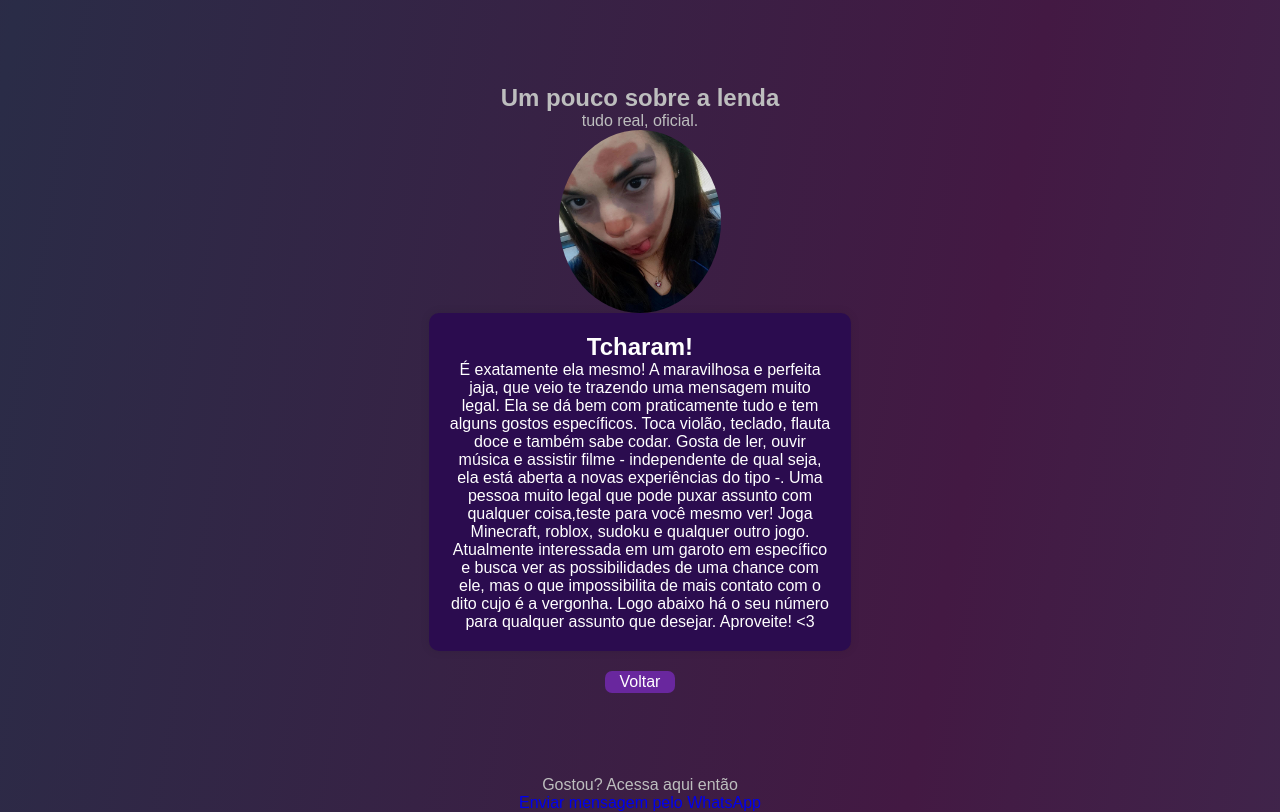
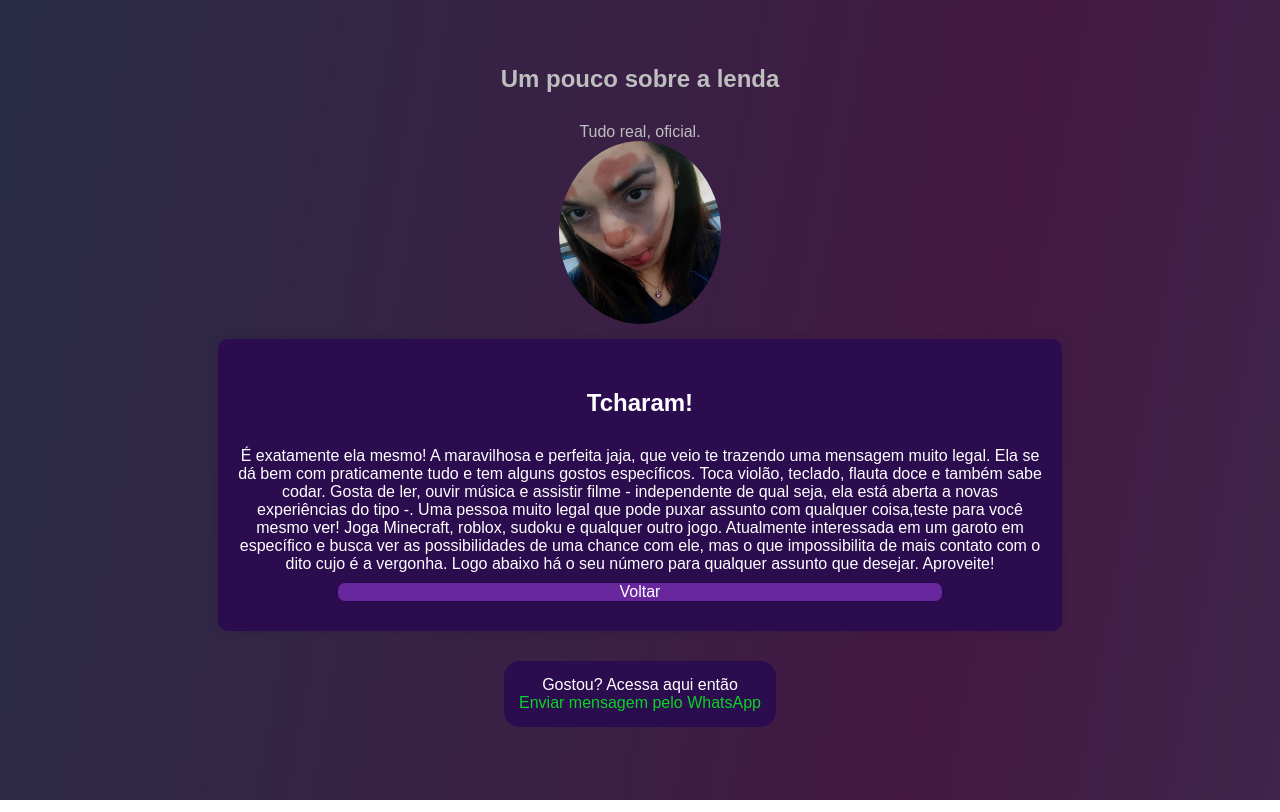
Before and after one commit to jamilyesilva/tokenbranco, a plain HTML site: page me.html in a window 1280 px wide. Drawn offline with Linux system fonts and the light colour scheme.

Commit message:
atualizaçao

```diff
--- a/me.html
+++ b/me.html
@@ -1,45 +1,43 @@
 <!DOCTYPE html>
 <html lang="pt-BR">
+
 <head>
     <meta charset="UTF-8">
     <meta name="viewport" content="width=device-width, initial-scale=1.0">
     <title>Página Inicial</title>
     <link rel="stylesheet" href="style.css">
 </head>
+
 <body>
     <main class="containerG">
         <section id="inicio">
             <div class="container">
                 <h2>Um pouco sobre a lenda</h2>
-                <p>tudo real, oficial.</p>
+                <p>Tudo real, oficial.</p>
                 <img src="mimi.jpeg">
             </div>
         </section>
 
-        <section id="quadrado-central">
         <div class="central-square">
             <h2>Tcharam!</h2>
             <p>É exatamente ela mesmo! A maravilhosa e perfeita jaja, que veio te trazendo uma mensagem muito legal.
                 Ela se dá bem com praticamente tudo e tem alguns gostos específicos.
-                    Toca violão, teclado, flauta doce e também sabe codar. Gosta de ler, ouvir música e assistir filme - independente de qual seja, ela está aberta a novas experiências do tipo -.
+                Toca violão, teclado, flauta doce e também sabe codar. Gosta de ler, ouvir música e assistir filme -
+                independente de qual seja, ela está aberta a novas experiências do tipo -.
                 Uma pessoa muito legal que pode puxar assunto com qualquer coisa,teste para você mesmo ver!
                 Joga Minecraft, roblox, sudoku e qualquer outro jogo.
-                    Atualmente interessada em um garoto em específico e busca ver as possibilidades de uma chance com ele, mas o que impossibilita de mais contato com o dito cujo é a vergonha.
-                    Logo abaixo há o seu número para qualquer assunto que desejar. Aproveite! <3</p>
-            </div>
-        </section>
-        <section>
-            <div>
+                Atualmente interessada em um garoto em específico e busca ver as possibilidades de uma chance com ele,
+                mas o que impossibilita de mais contato com o dito cujo é a vergonha.
+                Logo abaixo há o seu número para qualquer assunto que desejar. Aproveite! </p>
+
             <a href="mensagem.html" class="btn">Voltar</a>
         </div>
-        </section>
+        <div class="wtzp">
+            <p>Gostou? Acessa aqui então </p>
+            <a href="https://wa.me/5531972402369" id="fodase" target="_blank">Enviar mensagem pelo WhatsApp</a>
+        </div>
     </main>
 
-    <footer>
-        <div class="container">
-            <p>Gostou? Acessa aqui então </p>
-            <a href="https://wa.me/5531972402369" target="_blank">Enviar mensagem pelo WhatsApp</a>
-        </div>
-    </footer>
 </body>
+
 </html>
--- a/style.css
+++ b/style.css
@@ -59,6 +59,9 @@ h1 {
     margin-bottom: 1rem;
     margin-top: 1rem;
 }
+h2{
+    margin: 30px;
+}
 h3{
     font-size: 19px;
 }
@@ -84,21 +87,24 @@ button {
     padding: 20px;
     text-align: center;
     box-shadow: 0 0 10px rgba(0, 0, 0, 0.1);
-    max-width: 33%;
-    margin: auto;
+    min-width: 33%;
+    max-width: 66%;
+    margin: 15px;
+    display: flex;
+    flex-direction: column;
+    align-items: center;
+    justify-content: center;
 }
 
 .btn {
-    padding: 2px 15px;
     color: #ffffff;
     background-color: #69279e;
     text-decoration: none;
     border-radius: 7px;
     transition: background-color 0.3s ease;
-    margin: auto;
-    margin-top: 20px;
+    margin: 10px;
     display: block;
-    width: 100%;
+    width: 75%;
 
 }
 .wtzp {
@@ -122,6 +128,16 @@ img {
 
 }
 
+#fodase{
+    color: #0bd225;
+}
+
+.simounao{
+
+    width: 100px;
+
+}
+
 @media only screen and (max-width: 800px) {
 
     h1 {
@@ -134,5 +150,8 @@ img {
     h3 {
         font-size: 2rem; /* Tamanho ajustado para telas menores */
     }
+    .simounao{
+        width: 300px;
+    }
 
 }
```
Also changed, not shown: index.html (+2 -2 lines), mensagem.html (+13 -13 lines). Lines whose indentation alone changed are shown as unchanged.
